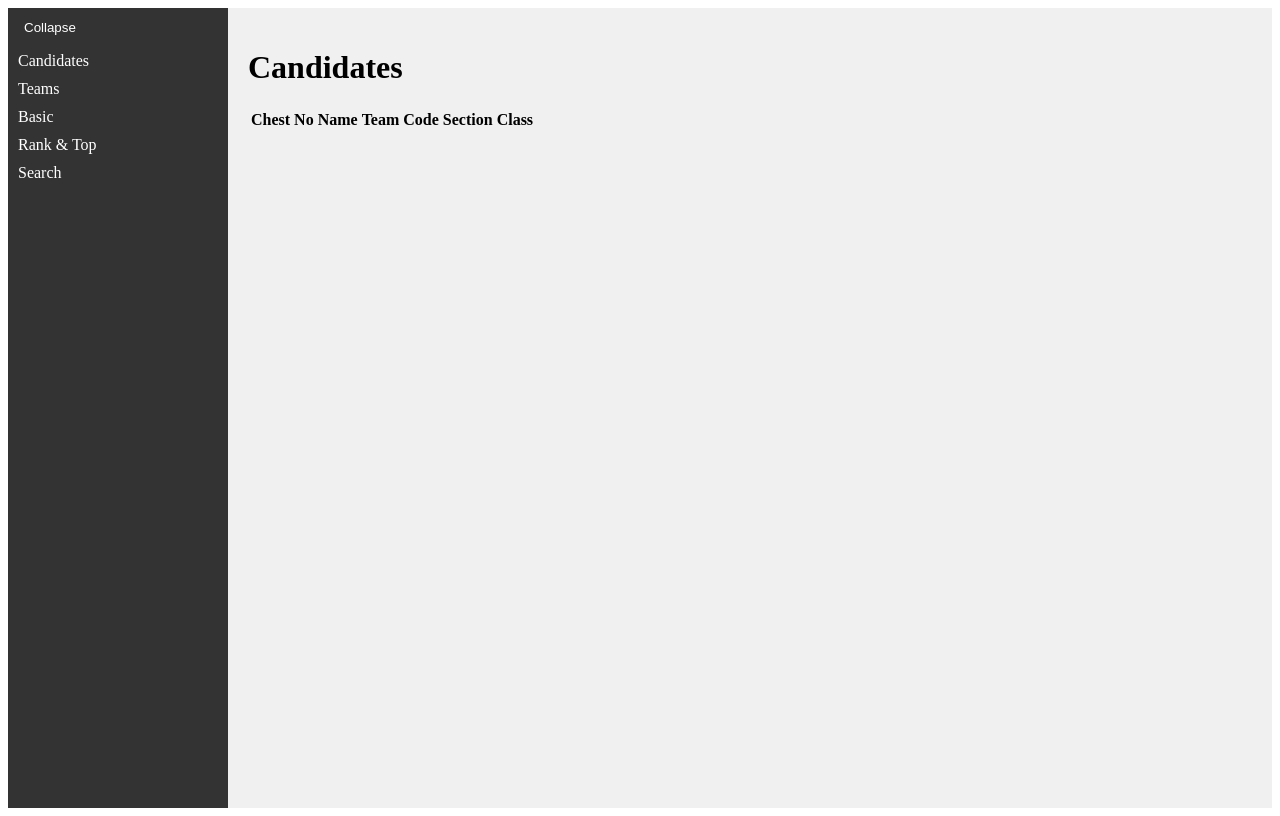
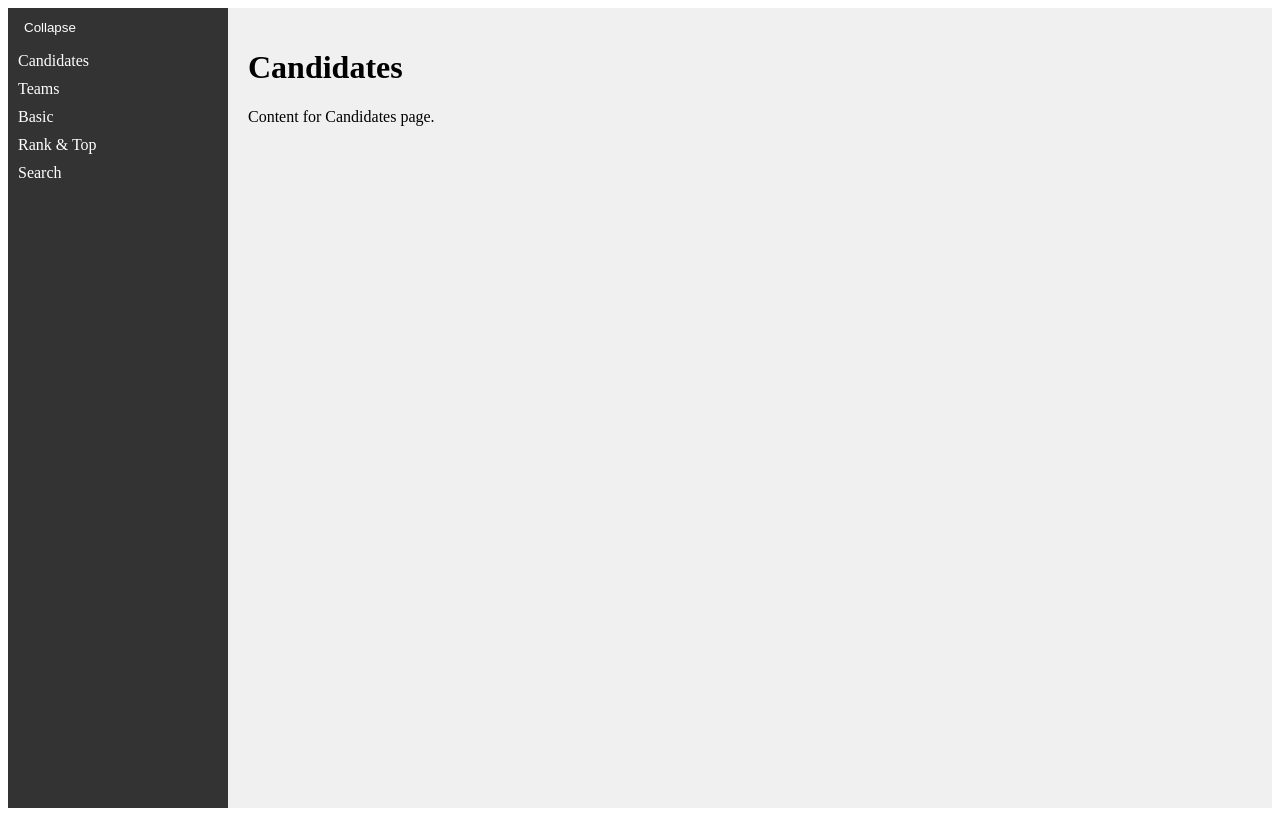
Before and after one commit to Javadamkd/art-fest-management, a Next.js app: page /candidates in a window 1280 px wide. Built offline with nearby package versions, Linux system fonts and the light colour scheme.

Commit message:
Update candidates.js

```diff
--- a/pages/candidates.js
+++ b/pages/candidates.js
@@ -1,27 +1,11 @@
 // pages/candidates.js
-import Link from 'next/link';
 import Layout from '../components/Layout';
 
 export default function Candidates() {
   return (
     <Layout>
-      <div className="card">
-        <h1>Candidates</h1>
-        <table className="table">
-          <thead>
-            <tr>
-              <th>Chest No</th>
-              <th>Name</th>
-              <th>Team Code</th>
-              <th>Section</th>
-              <th>Class</th>
-            </tr>
-          </thead>
-          <tbody>
-            {/* Candidate rows will go here */}
-          </tbody>
-        </table>
-      </div>
+      <h1>Candidates</h1>
+      <p>Content for Candidates page.</p>
     </Layout>
   );
 }
```
